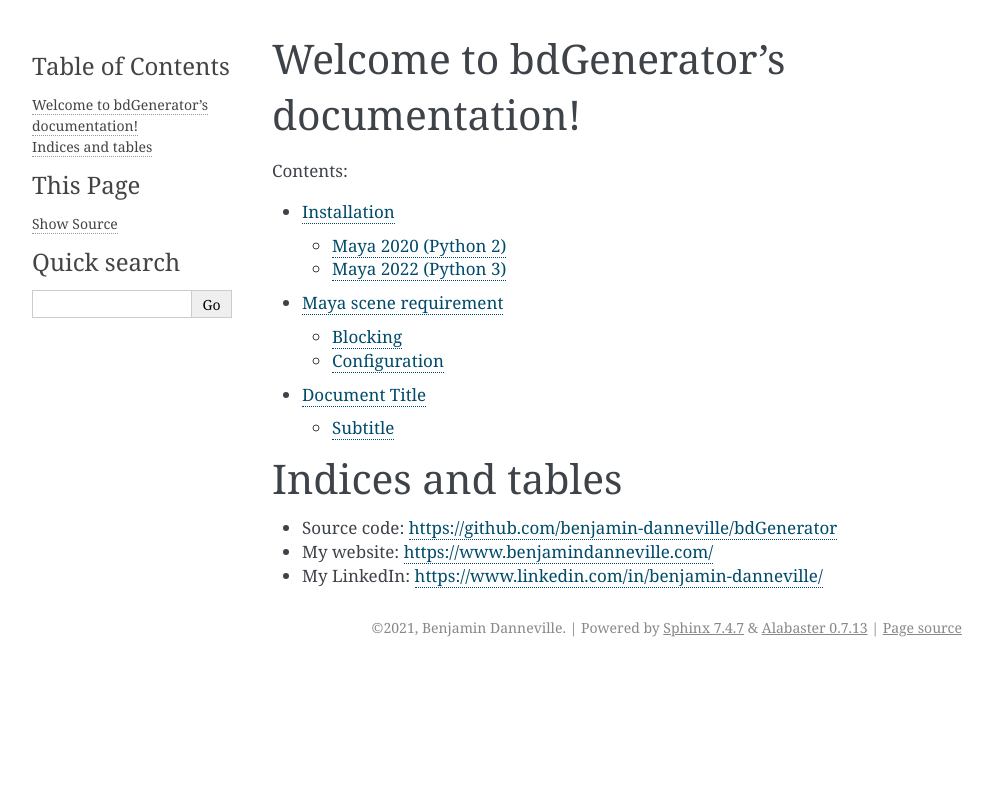
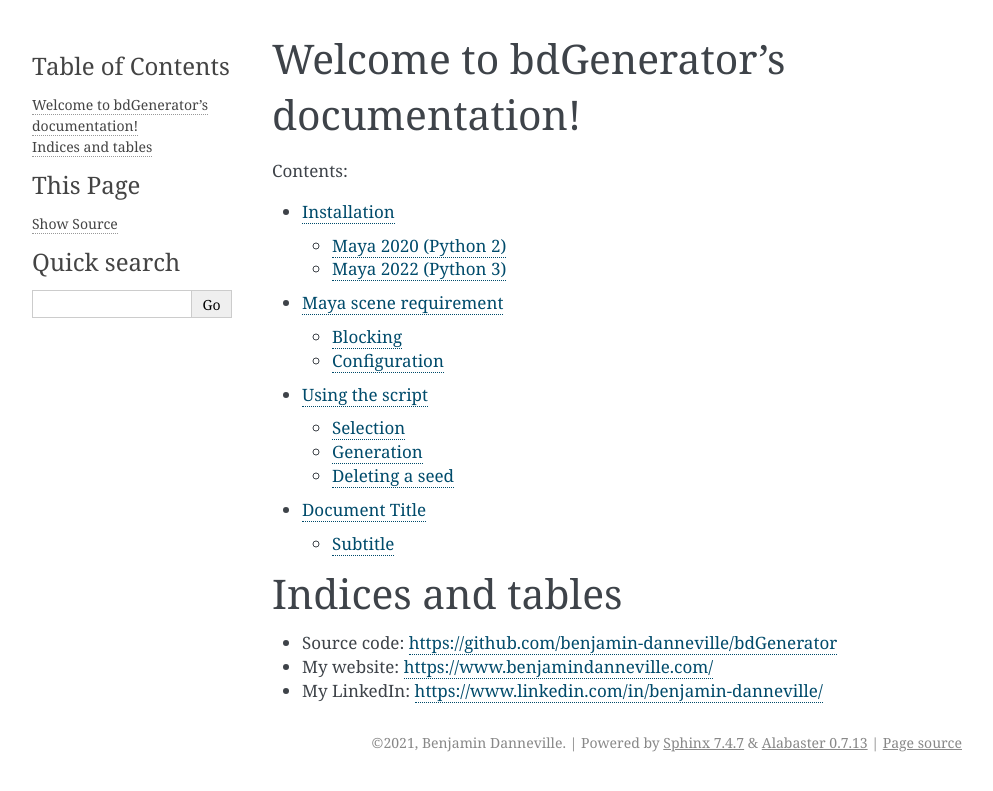
Before and after one commit to benjamin-danneville/bdGenerator, a Sphinx documentation site: the page built from docs/index.rst, in a window 1280 px wide. Shown: the top 791 px of the page, without its empty margins (148-1141 px from the left). Built offline with Sphinx 7.4.7, drawn with Linux system fonts in a browser that asks for light colours.

Commit message:
added using_the_script.rst and linking to it

```diff
--- a/docs/index.rst
+++ b/docs/index.rst
@@ -12,6 +12,7 @@ Welcome to bdGenerator's documentation!
 
    pages/installation
    pages/scene_requirement
+   pages/using_the_script
    pages/rst_doc
 
 
--- /dev/null
+++ b/docs/pages/using_the_script.rst
@@ -0,0 +1,18 @@
+================
+Using the script
+================
+
+.. contents:: Requirements
+   :depth: 2
+
+---------
+Selection
+---------
+
+----------
+Generation
+----------
+
+---------------
+Deleting a seed
+---------------
```
